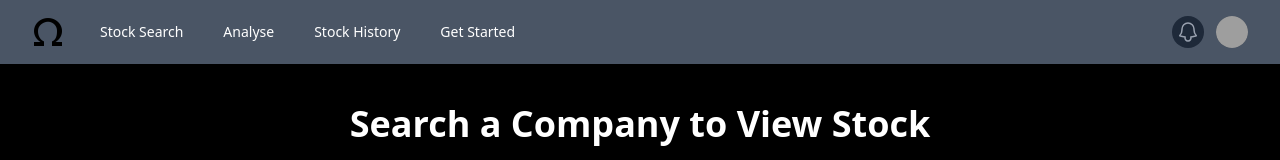
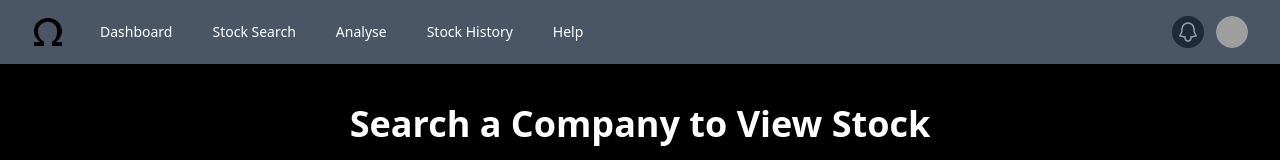
Before and after one commit to AIS170/SENG3011_OMEGA_frontend, a React (Vite) app: page /stocks in a window 1280 px wide. Shown: the top 160 px of the page. Built offline with nearby package versions, Linux system fonts and the light colour scheme; sample sign-in values are in the browser's storage; grey boxes are pictures that could not be loaded.

Commit message:
adding dashboard to the navbar and replacing get started with help

```diff
--- a/src/Dashboard/Services.jsx
+++ b/src/Dashboard/Services.jsx
@@ -107,7 +107,7 @@ const Service = () => {
           />
 
           <ServiceCard
-            title="Get Started"
+            title="Help"
             details="For new members. Learn how to use OMEGA to brighten your investing future."
             icon={
               <svg
--- a/src/Navbar/Navbar.jsx
+++ b/src/Navbar/Navbar.jsx
@@ -31,13 +31,13 @@ export default function Navbar({ currPage }) {
     navigate("/login");
   };
 
-  const pages = ["Stock Search", "Analyse", "Stock History", "Get Started"];
+  const pages = ["Dashboard", "Stock Search", "Analyse", "Stock History", "Help"];
   const pageRoutes = {
-    Dashboard: "/dashboard",
+    "Dashboard": "/dashboard",
     "Stock Search": "/stocks",
     "Stock History": "/history",
-    Analyse: "/analysis",
-    "Get Started": "/ai-help",
+    "Analyse": "/analysis",
+    "Help": "/ai-help",
   };
 
   return (
--- a/src/Queries.jsx
+++ b/src/Queries.jsx
@@ -1,5 +1,6 @@
 import { useState } from "react";
 import useTextToSpeech from "./hooks/textToSpeech";
+import Navbar from "./Navbar/Navbar";
 
 export default function Queries() {
   const [query, setQuery] = useState("");
@@ -17,6 +18,9 @@ export default function Queries() {
   };
 
   return (
+    <>
+      <Navbar />
+
     <div className="min-h-screen bg-neutral-100 dark:bg-neutral-900 flex flex-col items-center justify-center px-4">
       <h1 className="text-2xl font-bold mb-4 text-neutral-800 dark:text-white">
         What do you need help with?
@@ -55,5 +59,6 @@ export default function Queries() {
         🗣️
       </button>
     </div>
+    </>
   );
 }
```
